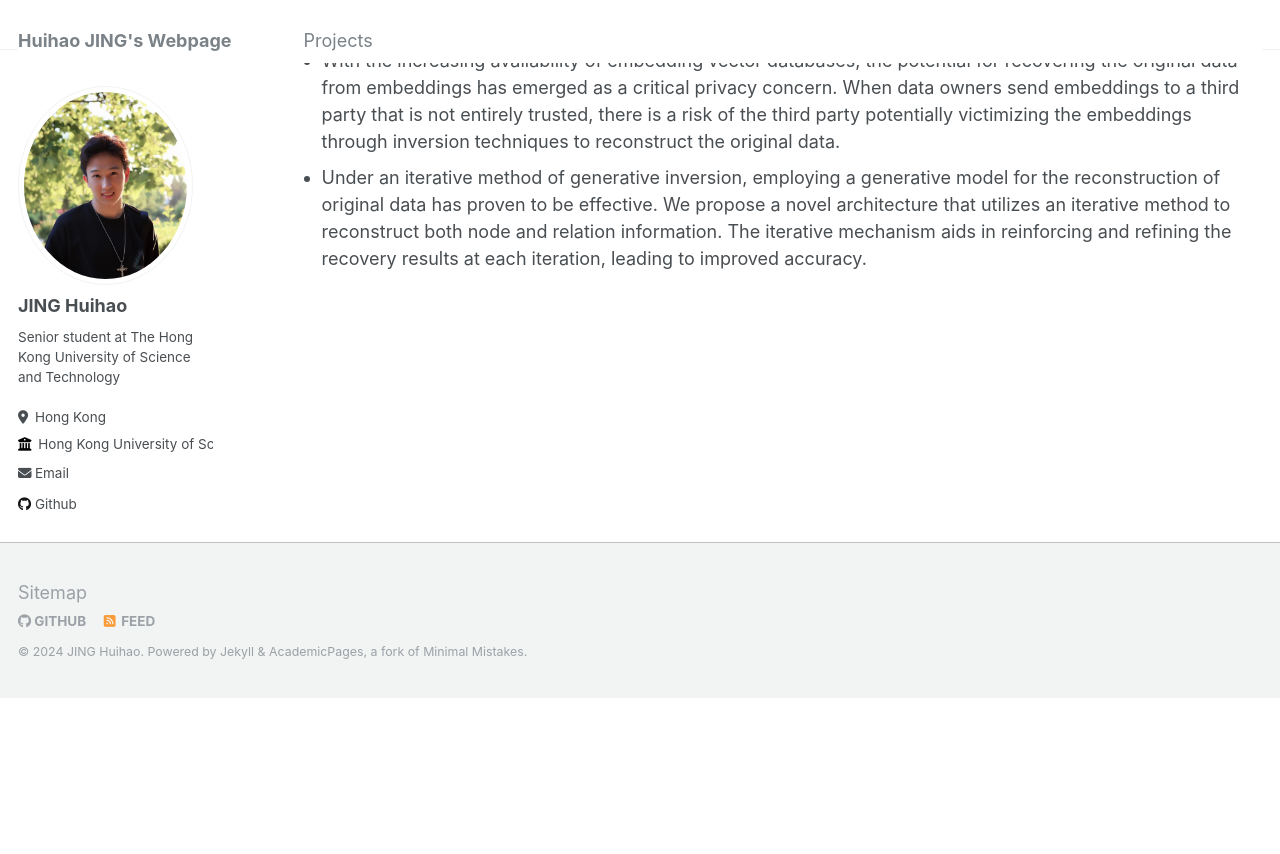
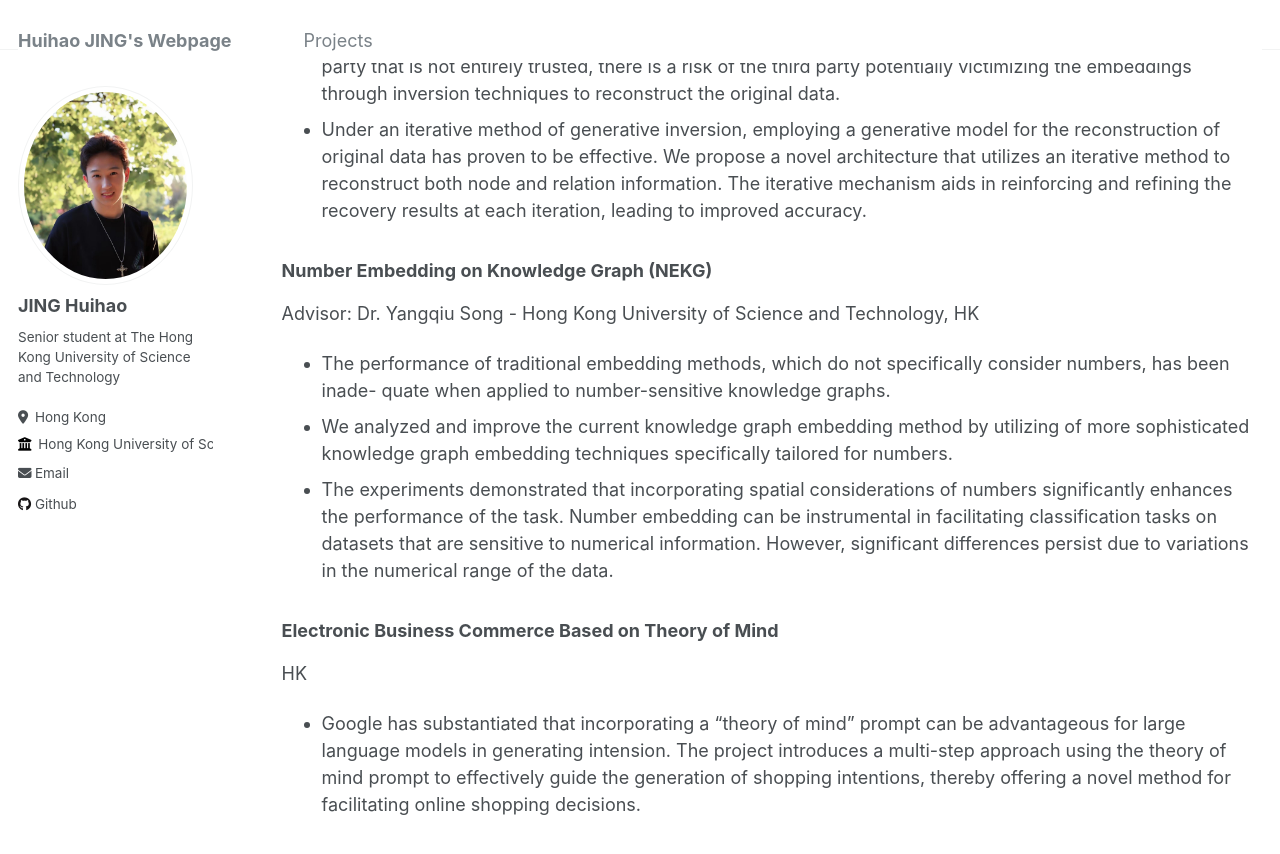
Before and after one commit to Egbertjing/Egbertjing.github.io, a Jekyll site: the page built from _pages/publications.md, in a window 1280 px wide and 900 px high, scrolled down 601 px. Shown: the top 854 px of the window. Built offline with Jekyll 4.4.1, drawn with Linux system fonts in a browser that asks for light colours; before the commit the page ends 1298 px from its top, so only the background shows below that.

Commit message:
Update publications.md

```diff
--- a/_pages/publications.md
+++ b/_pages/publications.md
@@ -27,3 +25,22 @@ techniques to reconstruct the original data.
 data has proven to be effective. We propose a novel architecture that utilizes an iterative method to reconstruct
 both node and relation information. The iterative mechanism aids in reinforcing and refining the recovery results
 at each iteration, leading to improved accuracy.
+
+### Number Embedding on Knowledge Graph (NEKG)
+Advisor: Dr. Yangqiu Song - Hong Kong University of Science and Technology, HK
+- The performance of traditional embedding methods, which do not specifically consider numbers, has been inade-
+quate when applied to number-sensitive knowledge graphs.
+- We analyzed and improve the current knowledge graph embedding method by utilizing of more sophisticated
+knowledge graph embedding techniques specifically tailored for numbers.
+- The experiments demonstrated that incorporating spatial considerations of numbers significantly enhances the
+performance of the task. Number embedding can be instrumental in facilitating classification tasks on datasets
+that are sensitive to numerical information. However, significant differences persist due to variations in the
+numerical range of the data.
+
+### Electronic Business Commerce Based on Theory of Mind
+HK
+
+- Google has substantiated that incorporating a "theory of mind" prompt can be advantageous for large language
+models in generating intension. The project introduces a multi-step approach using the theory of mind prompt
+to effectively guide the generation of shopping intentions, thereby offering a novel method for facilitating online
+shopping decisions.
```
Also changed, not shown: other parts of _pages/publications.md (+1 -3 lines).
